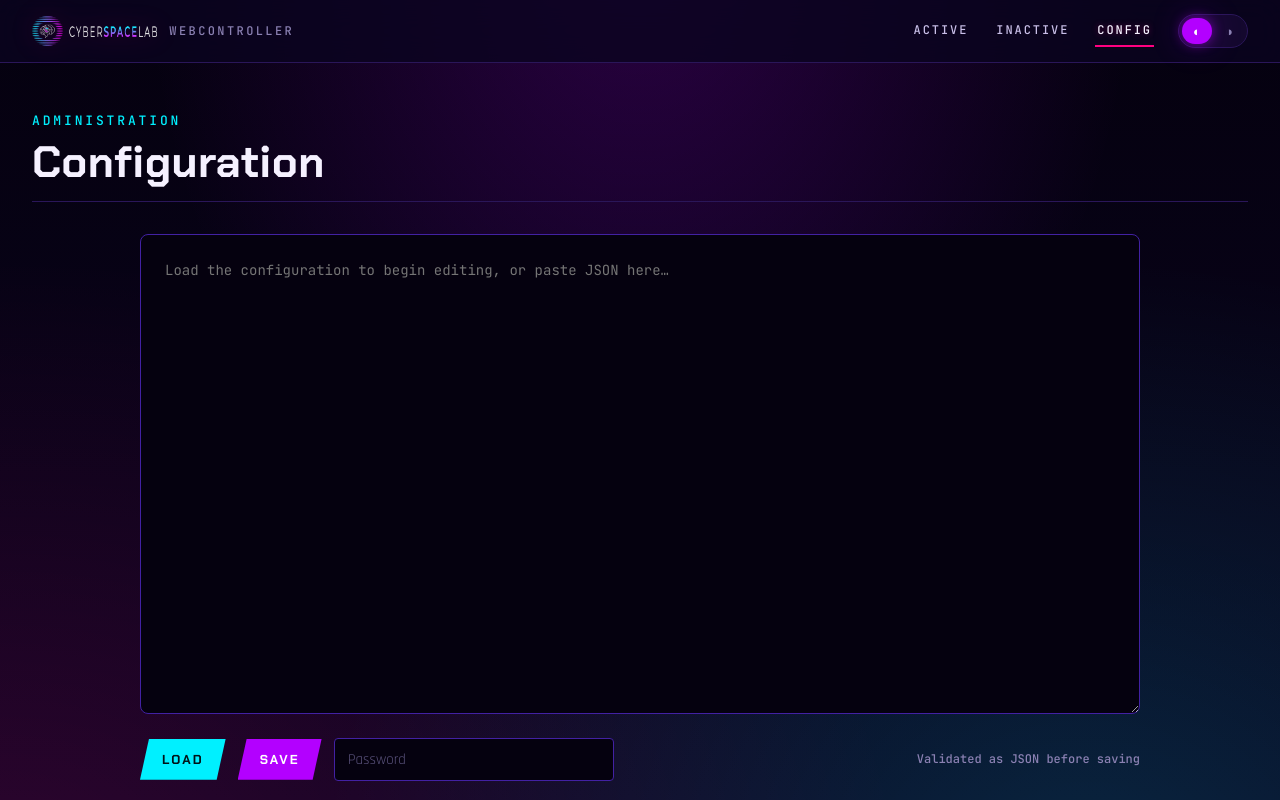
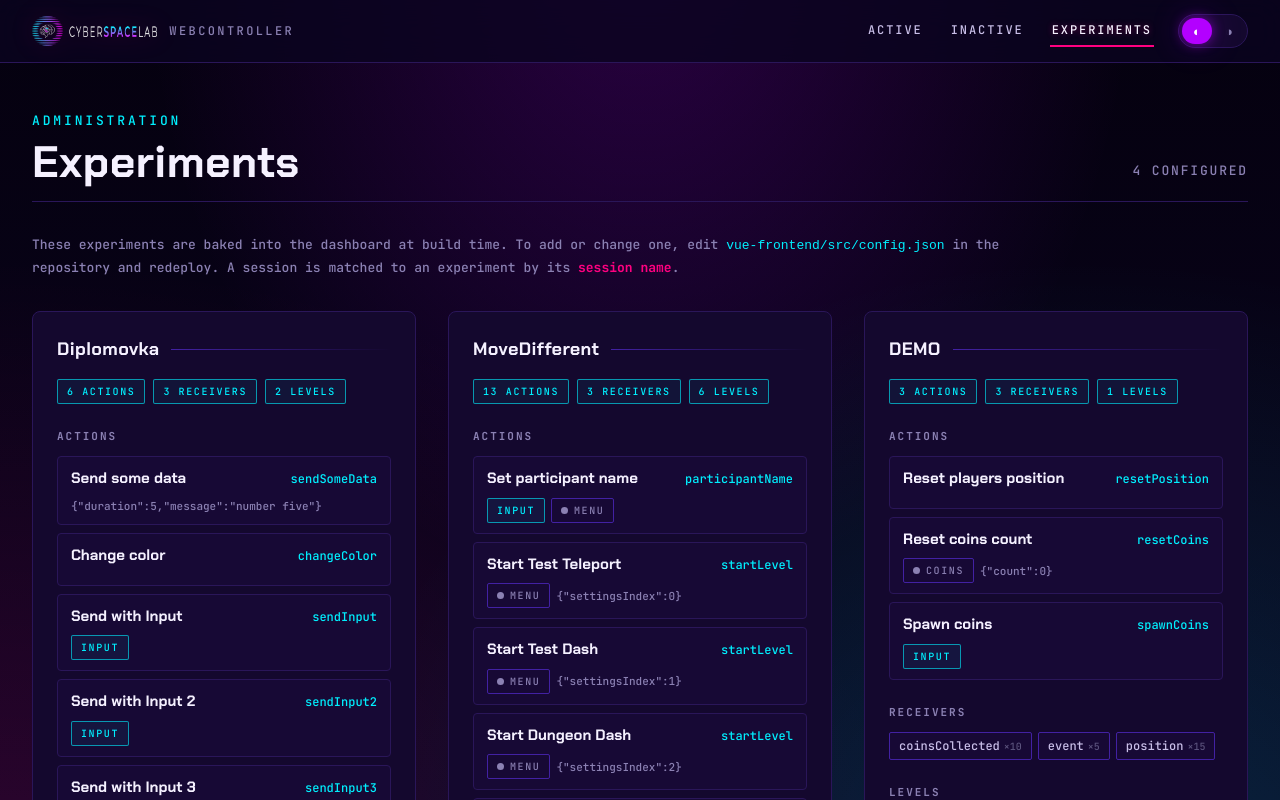
Before and after one commit to cyberspace-lab/cyberframe-webcontroller, a Vue app in the folder vue-frontend/: page /configedit in a window 1280 px wide. Shown: the top 800 px of the page. Built offline with nearby package versions, Linux system fonts and the light colour scheme; no server answers.

Commit message:
Changes loading to a static config loaded on build and serve

```diff
--- a/vue-frontend/src/assets/main.css
+++ b/vue-frontend/src/assets/main.css
@@ -803,62 +803,6 @@ a {
 }
 
 /* ============================================================
-   CONFIG EDITOR
-   ============================================================ */
-
-.config-layout {
-  display: grid;
-  gap: var(--csl-s-5);
-  max-width: 1000px;
-  margin: 0 auto;
-}
-
-.config-textarea {
-  width: 100%;
-  min-height: 60vh;
-  resize: vertical;
-  background: var(--csl-void);
-  border: 1px solid var(--csl-line-strong);
-  border-radius: var(--csl-r-3);
-  color: var(--csl-fg-1);
-  font-family: var(--csl-font-mono);
-  font-size: 14px;
-  line-height: 1.6;
-  padding: var(--csl-s-5);
-  outline: none;
-  tab-size: 2;
-  transition: border-color var(--csl-dur-2) var(--csl-ease),
-    box-shadow var(--csl-dur-2) var(--csl-ease);
-}
-
-[data-theme="light"] .config-textarea {
-  background: var(--csl-paper);
-}
-
-.config-textarea:focus {
-  border-color: var(--csl-cyan);
-  box-shadow: 0 0 0 3px rgba(0, 240, 255, 0.18);
-}
-
-.config-bar {
-  display: flex;
-  flex-wrap: wrap;
-  align-items: center;
-  gap: var(--csl-s-3);
-}
-
-.config-bar .field {
-  max-width: 280px;
-}
-
-.config-hint {
-  font-family: var(--csl-font-mono);
-  font-size: 12px;
-  color: var(--csl-fg-3);
-  margin-left: auto;
-}
-
-/* ============================================================
    SCROLLBARS
    ============================================================ */
 
--- a/vue-frontend/src/components/AppHeader.vue
+++ b/vue-frontend/src/components/AppHeader.vue
@@ -9,7 +9,7 @@
       <nav class="app-nav">
         <router-link to="/activesessions" class="nav-link">Active</router-link>
         <router-link to="/inactivesessions" class="nav-link">Inactive</router-link>
-        <router-link to="/configedit" class="nav-link">Config</router-link>
+        <router-link to="/configedit" class="nav-link">Experiments</router-link>
 
         <div class="theme-toggle" role="group" aria-label="Theme">
           <button
--- a/vue-frontend/src/components/ConfigEdit.vue
+++ b/vue-frontend/src/components/ConfigEdit.vue
@@ -3,161 +3,240 @@
     <div class="page-head">
       <div>
         <span class="eyebrow">Administration</span>
-        <h1>Configuration</h1>
+        <h1>Experiments</h1>
+      </div>
+      <span class="count">{{ experiments.length }} configured</span>
+    </div>
+
+    <p class="config-note">
+      These experiments are baked into the dashboard at build time. To add or
+      change one, edit <code>vue-frontend/src/config.json</code> in the repository
+      and redeploy. A session is matched to an experiment by its
+      <b>session&nbsp;name</b>.
+    </p>
+
+    <div v-if="experiments.length" class="experiment-grid">
+      <div v-for="exp in experiments" :key="exp.name" class="panel experiment-card">
+        <h2 class="panel-title">{{ exp.name }}</h2>
+
+        <div class="exp-meta">
+          <span class="tag">{{ exp.actions.length }} actions</span>
+          <span class="tag">{{ exp.receivers.length }} receivers</span>
+          <span class="tag">{{ exp.levels.length }} levels</span>
+        </div>
+
+        <!-- Implemented actions -->
+        <section class="exp-section">
+          <h3 class="exp-section-title">Actions</h3>
+          <ul class="action-list">
+            <li v-for="(action, i) in exp.actions" :key="action.title + '_' + i" class="action-item">
+              <div class="action-head">
+                <span class="action-title">{{ action.title }}</span>
+                <code class="action-event">{{ action.eventName }}</code>
+              </div>
+              <div class="action-tags">
+                <span v-if="action.requiresInput" class="tag">input</span>
+                <span
+                  v-for="ctx in action.contexts"
+                  :key="ctx"
+                  class="tag idle"
+                ><span class="dot"></span>{{ ctx }}</span>
+                <span v-if="action.params" class="action-params">{{ action.params }}</span>
+              </div>
+            </li>
+          </ul>
+        </section>
+
+        <!-- Receivers -->
+        <section v-if="exp.receivers.length" class="exp-section">
+          <h3 class="exp-section-title">Receivers</h3>
+          <div class="chip-row">
+            <span v-for="r in exp.receivers" :key="r.key" class="chip">
+              {{ r.key }}<small>×{{ r.maxHistory }}</small>
+            </span>
+          </div>
+        </section>
+
+        <!-- Levels -->
+        <section v-if="exp.levels.length" class="exp-section">
+          <h3 class="exp-section-title">Levels</h3>
+          <div class="chip-row">
+            <span v-for="lvl in exp.levels" :key="lvl" class="chip">{{ lvl }}</span>
+          </div>
+        </section>
       </div>
     </div>
 
-    <div class="config-layout">
-      <textarea
-        class="config-textarea"
-        v-model="configContent"
-        spellcheck="false"
-        placeholder="Load the configuration to begin editing, or paste JSON here…"
-      ></textarea>
-
-      <div class="config-bar">
-        <button class="btn cyan" @click="loadConfig">Load</button>
-        <button class="btn violet" @click="saveConfig">Save</button>
-        <input
-          class="field"
-          placeholder="Password"
-          type="password"
-          v-model="password"
-        />
-        <span class="config-hint">Validated as JSON before saving</span>
-      </div>
+    <div v-else class="empty-state">
+      <span class="glyph">⊘</span>
+      <p>No experiments configured</p>
     </div>
   </div>
 </template>
 
 <script>
+  import config from '@/config.json';
+
   export default {
     name: 'configedit',
-    data() {
+    computed: {
+      experiments() {
+        const apps = config.applications || {};
+        return Object.entries(apps).map(([name, app]) => ({
+          name,
+          actions: (app.controlButtons || []).map((button) => {
+            const params = button.payload?.parameters || {};
+            const hasParams = Object.keys(params).length > 0;
             return {
-        password: '',
-        configContent: ''
+              title: button.title,
+              eventName: button.payload?.eventName || '—',
+              requiresInput: !!button.requiresInput,
+              contexts: Array.isArray(button.context) ? button.context : [],
+              params: hasParams ? JSON.stringify(params) : null,
             };
+          }),
+          receivers: this.flattenReceivers(app.receivers),
+          levels: this.flattenLevels(app.levels),
+        }));
+      },
     },
     methods: {
-      goToActiveSessions() {
-        // Redirect to active sessions page
-        this.$router.push('/activesessions');
+      flattenReceivers(receivers) {
+        const out = [];
+        for (const group of receivers || []) {
+          for (const [key, meta] of Object.entries(group || {})) {
+            out.push({ key, maxHistory: meta?.maxHistory ?? 10 });
+          }
+        }
+        return out;
       },
-      saveConfig() {
-        // Validate configuration before saving
-        if (!this.validateConfig()) return;
+      flattenLevels(levels) {
+        const out = [];
+        for (const group of levels || []) {
+          for (const id of Object.keys(group || {})) out.push(id);
+        }
+        return out;
+      },
+    },
+  };
+</script>
 
-        // Send password and config content to backend
-        const data = {
-          password: this.password,
-          config_content: this.configContent
-        };
-
-        this.$socket.emit('save_config', data);
-      },
-      loadConfig() {
-        // Send password to backend to load the config
-        const data = {
-          password: this.password
-        };
-
-        this.$socket.emit('load_config', data);
-      },
-      handleError(data) {
-        alert(data.message);
-      },
-      handleSaved() {
-        alert('Configuration saved successfully!');
-      },
-      handleLoaded(data) {
-        this.configContent = data.config_content;
-        alert('Configuration loaded successfully!');
-      },
-      validateConfig() {
-        try {
-          // Parse JSON
-          const config = JSON.parse(this.configContent);
-
-          // Ensure required fields exist
-          if (!config.applications || typeof config.applications !== "object") {
-            alert("Invalid configuration: 'applications' field is missing or incorrect.");
-            return false;
+<style scoped>
+.config-note {
+  max-width: 1000px;
+  margin: 0 0 var(--csl-s-6);
+  font-family: var(--csl-font-mono);
+  font-size: 13px;
+  line-height: 1.7;
+  color: var(--csl-fg-3);
 }
 
-          // Validate each application
-          for (const appKey in config.applications) {
-            const app = config.applications[appKey];
-
-            if (!Array.isArray(app.controlButtons)) {
-              alert(`Invalid configuration: 'controlButtons' should be an array in '${appKey}'.`);
-              return false;
+.config-note code {
+  color: var(--csl-cyan);
 }
 
-            if (!Array.isArray(app.receivers)) {
-              alert(`Invalid configuration: 'receivers' should be an array in '${appKey}'.`);
-              return false;
+.config-note b {
+  color: var(--csl-magenta);
 }
 
-            if (!Array.isArray(app.levels)) {
-              alert(`Invalid configuration: 'levels' should be an array in '${appKey}'.`);
-              return false;
+.experiment-grid {
+  display: grid;
+  grid-template-columns: repeat(auto-fill, minmax(380px, 1fr));
+  gap: var(--csl-s-6);
+  align-items: start;
 }
 
-            // Validate controlButtons
-            for (const button of app.controlButtons) {
-              if (!button.title || typeof button.title !== "string") {
-                alert(`Invalid control button title in '${appKey}'.`);
-                return false;
-              }
-              if (!button.payload || !button.payload.eventName) {
-                alert(`Invalid payload in control button '${button.title}' in '${appKey}'.`);
-                return false;
-              }
+.exp-meta {
+  display: flex;
+  flex-wrap: wrap;
+  gap: var(--csl-s-2);
+  margin-bottom: var(--csl-s-5);
 }
 
-            // Validate levels
-            for (const level of app.levels) {
-              for (const levelKey in level) {
-                const levelData = level[levelKey];
-                if (!levelData.url || typeof levelData.url !== "string") {
-                  alert(`Invalid URL for level '${levelKey}' in '${appKey}'.`);
-                  return false;
-                }
-                if (typeof levelData.realWidth !== "number" || levelData.realWidth <= 0) {
-                  alert(`Invalid 'realWidth' for level '${levelKey}' in '${appKey}'.`);
-                  return false;
-                }
-                if (typeof levelData.realHeight !== "number" || levelData.realHeight <= 0) {
-                  alert(`Invalid 'realHeight' for level '${levelKey}' in '${appKey}'.`);
-                  return false;
-                }
-              }
-            }
+.exp-section {
+  margin-top: var(--csl-s-5);
 }
 
-          // Check memory percentage limit
-          if (typeof config.min_free_memory_percentage !== "number" || config.min_free_memory_percentage < 0 || config.min_free_memory_percentage > 100) {
-            alert("Invalid 'min_free_memory_percentage'. It must be a number between 0 and 100.");
-            return false;
+.exp-section-title {
+  margin: 0 0 var(--csl-s-3);
+  font-family: var(--csl-font-mono);
+  font-size: 11px;
+  letter-spacing: 0.18em;
+  text-transform: uppercase;
+  color: var(--csl-fg-3);
 }
 
-          return true;
-        } catch (error) {
-          alert("Invalid JSON format! Please check your configuration.");
-          return false;
+.action-list {
+  list-style: none;
+  margin: 0;
+  padding: 0;
+  display: grid;
+  gap: var(--csl-s-2);
 }
+
+.action-item {
+  border: 1px solid var(--csl-line);
+  border-radius: var(--csl-r-2);
+  background: color-mix(in srgb, var(--csl-panel) 45%, transparent);
+  padding: 10px 13px;
 }
-    },
-    mounted() {
-      this.$socket.on('error', this.handleError);
-      this.$socket.on('config_saved', this.handleSaved);
-      this.$socket.on('config_loaded', this.handleLoaded);
-    },
-    beforeUnmount() {
-      this.$socket.off('error', this.handleError);
-      this.$socket.off('config_saved', this.handleSaved);
-      this.$socket.off('config_loaded', this.handleLoaded);
+
+.action-head {
+  display: flex;
+  align-items: baseline;
+  justify-content: space-between;
+  gap: var(--csl-s-3);
 }
-  };
-</script>
+
+.action-title {
+  font-family: var(--csl-font-heading);
+  font-weight: 700;
+  font-size: 15px;
+  color: var(--csl-fg-1);
+}
+
+.action-event {
+  font-family: var(--csl-font-mono);
+  font-size: 12px;
+  color: var(--csl-cyan);
+  white-space: nowrap;
+}
+
+.action-tags {
+  display: flex;
+  flex-wrap: wrap;
+  align-items: center;
+  gap: 6px;
+  margin-top: 8px;
+}
+
+.action-params {
+  font-family: var(--csl-font-mono);
+  font-size: 11px;
+  color: var(--csl-fg-3);
+}
+
+.chip-row {
+  display: flex;
+  flex-wrap: wrap;
+  gap: 6px;
+}
+
+.chip {
+  display: inline-flex;
+  align-items: baseline;
+  gap: 4px;
+  font-family: var(--csl-font-mono);
+  font-size: 12px;
+  color: var(--csl-fg-2);
+  border: 1px solid var(--csl-line-strong);
+  border-radius: var(--csl-r-1);
+  padding: 4px 9px;
+  background: color-mix(in srgb, var(--csl-panel) 45%, transparent);
+}
+
+.chip small {
+  color: var(--csl-fg-4);
+  font-size: 10px;
+}
+</style>
--- a/vue-frontend/src/config.json
+++ b/vue-frontend/src/config.json
@@ -332,6 +332,77 @@
             }
           }
         ]
+      },
+      "TeleportationArc": {
+        "controlButtons": [
+          {
+            "title": "Use settings A",
+            "payload": {
+              "eventName": "selectSettings",
+              "parameters": {
+                "settingsIndex": 0
+              }
+            },
+            "context": ["menu"]
+          },
+          {
+            "title": "Use settings B",
+            "payload": {
+              "eventName": "selectSettings",
+              "parameters": {
+                "settingsIndex": 1
+              }
+            },
+            "context": ["menu"]
+          },
+          {
+            "title": "Start experiment",
+            "payload": {
+              "eventName": "startExperiment",
+              "parameters": {}
+            },
+            "context": ["menu"]
+          },
+          {
+            "title": "Stop experiment",
+            "payload": {
+              "eventName": "stopExperiment",
+              "parameters": {}
+            },
+            "context": ["experiment"]
+          }
+        ],
+        "receivers": [
+          {
+            "experimentState": {
+              "maxHistory": 10
+            },
+            "trialState": {
+              "maxHistory": 10
+            },
+            "trial": {
+              "maxHistory": 10
+            },
+            "activeSettings": {
+              "maxHistory": 5
+            },
+            "position": {
+              "maxHistory": 15
+            }
+          }
+        ],
+        "levels": [
+          {
+            "1": {
+              "url": "https://placehold.co/600x600.png",
+              "realWidth": 30,
+              "realHeight": 30,
+              "mapOffsetX": 0,
+              "mapOffsetY": 0,
+              "mapOffsetRotation": 0
+            }
+          }
+        ]
       }
     },
     "min_free_memory_percentage": 20
```
Also changed, not shown: 1 other file (tests, documents, lock files or other folders). Lines whose indentation alone changed are shown as unchanged.
